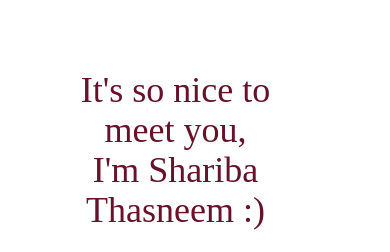
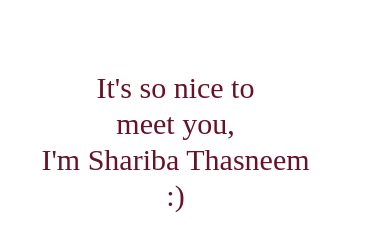
Before and after one commit to sharithasneem/portfolio, a Next.js app: page /about in a window 390 px wide. Shown: the part 473-725 px from the top of the page. Built offline with nearby package versions, Linux system fonts and the light colour scheme.

Commit message:
about updated

```diff
--- a/src/app/about/page.js
+++ b/src/app/about/page.js
@@ -21,7 +21,7 @@ export default function About() {
                         initial={{ opacity: 0, y: 20 }}
                         animate={{ opacity: 1, y: 0 }}
                         transition={{ duration: 0.8, ease: "easeOut" }}
-                        className="text-4xl mt-[10vh] md:mt-0 md:text-4xl font-mono text-[#671229] text-center md:text-left"
+                        className="text-3xl mt-[10vh] md:mt-0 md:text-4xl font-mono text-[#671229] text-center md:text-left"
                     >
                         <p>
                             {text1}  <br />meet you,<br />{text2}
```
